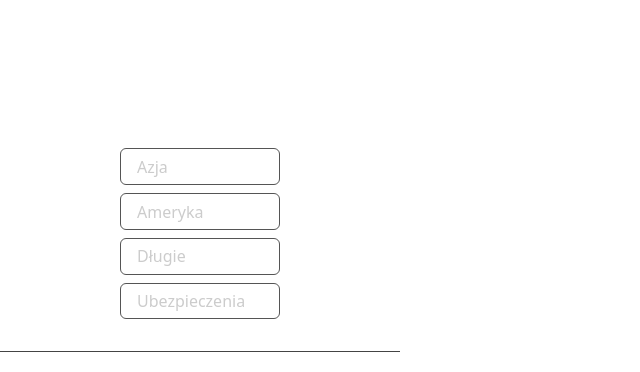
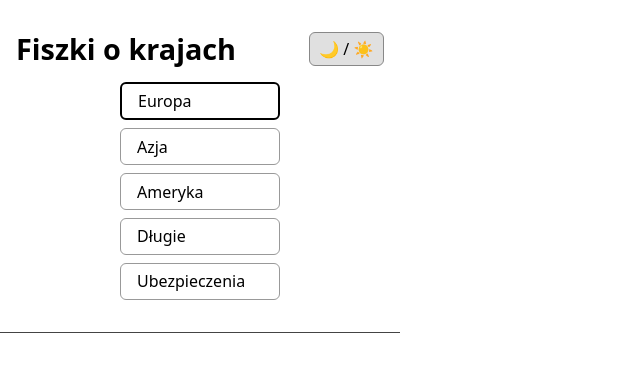
Before and after one commit to MateuszLyski/fiszki-app, a React (Vite) app: page / in a window 1280 px wide. Shown: the top 372 px of the page, without its empty margins (0-640 px from the left). Built offline with nearby package versions, Linux system fonts and the light colour scheme.

Commit message:
Only scroll17

```diff
--- a/src/App.jsx
+++ b/src/App.jsx
@@ -1,6 +1,7 @@
 import { useState, useEffect } from 'react';
 import Navbar from './Navbar';
 import FlashcardContainer from './FlashcardContainer';
+
 
 // statyczne importy danych
 import europa from './data/europe.json';
@@ -36,6 +37,11 @@ function App() {
     setDirection('next');
   }, [category]);
 
+  const toggleTheme = () => {
+    const isDark = document.body.classList.toggle('dark');
+    localStorage.setItem('theme', isDark ? 'dark' : 'light');
+    };
+
   const nextCard = () => {
     if (index < flashcards.length - 1) {
       setDirection('next');
@@ -59,7 +65,7 @@ function App() {
   return (
     <div className={isActive ? 'fullscreen-locked' : 'scrollable-menu'}>
       {!isActive && (
-        <Navbar currentSet={category} onSelect={handleSet} isActive={isActive} />
+        <Navbar currentSet={category} onSelect={handleSet} isActive={isActive} onToggleTheme={toggleTheme} />
       )}
 
       {isActive && (
@@ -139,7 +145,7 @@ const buttonStyle = {
 
 const backButtonStyle = {
   background: 'transparent',
-  color: '#ffffff',
+  color: 'var(--text-color)',
   border: 'none',
   fontSize: '1rem',
   cursor: 'pointer'
@@ -163,7 +169,7 @@ const topBarStyle = {
   display: 'flex',
   alignItems: 'center',
   gap: '12%',
-  color: '#ffffff',
+  color: 'var(--text-color)',
   width: '100%',
   justifyContent: 'flex-start',
   fontSize: '1rem'
--- a/src/Flashcard.jsx
+++ b/src/Flashcard.jsx
@@ -37,7 +37,8 @@ export default function Flashcard({ question, answer, flipped = false, className
           style={{
             ...cardFaceStyle,
             transform: 'rotateY(180deg)',
-            backgroundColor: '#3b3b3b'
+            backgroundColor: 'var(--card-bg)',
+            color: 'var(--text-color)'
           }}
         >
           {answer}
@@ -53,8 +54,8 @@ const cardFaceStyle = {
   maxWidth: '400px',
   height: '100%',
   borderRadius: '12px',
-  backgroundColor: '#2a2a2a', // ciemniejszy niż biały, ale jaśniejszy niż tło
-  color: '#ffffff',
+  backgroundColor: 'var(--card-bg)',
+  color: 'var(--text-color)',
   boxShadow: '0 0 10px rgba(0, 0, 0, 0.2)',
   display: 'flex',
   justifyContent: 'center',
--- a/src/Navbar.jsx
+++ b/src/Navbar.jsx
@@ -1,11 +1,16 @@
-export default function Navbar({ currentSet, onSelect, isActive }) {
+export default function Navbar({ currentSet, onSelect, isActive, onToggleTheme }) {
   const sets = ['Europa', 'Azja', 'Ameryka', 'Długie', 'Ubezpieczenia'];
 
   return (
     <nav style={navStyle}>
-      <h1 style={{ fontSize: '1.8rem', marginBottom: '1rem', color: '#ffffff' }}>
-        Fiszki o krajach
-      </h1>
+        <div style={navHeaderStyle}>
+            <h1 style={{ fontSize: '1.8rem', margin: 0, color: 'var(--text-color)' }}>
+            Fiszki o krajach
+            </h1>
+            <button onClick={onToggleTheme} style={themeButtonStyle}>
+            🌙 / ☀️
+            </button>
+        </div>
 
       {!isActive && (
         <div style={{ display: 'flex', flexDirection: 'column', gap: '0.5rem' }}>
@@ -15,8 +20,9 @@ export default function Navbar({ currentSet, onSelect, isActive }) {
               onClick={() => onSelect(set.toLowerCase())}
               style={{
                 background: 'transparent',
-                color: currentSet === set.toLowerCase() ? '#ffffff' : '#cccccc',
-                border: `1px solid ${currentSet === set.toLowerCase() ? '#ffffff' : '#555555'}`,
+                color: 'var(--text-color)',
+                border: currentSet === set.toLowerCase() ? '2px solid var(--text-color)' : '1px solid #999999',
+
                 padding: '0.4rem 1rem',
                 borderRadius: '6px',
                 cursor: 'pointer',
@@ -43,3 +49,21 @@ const navStyle = {
   alignItems: 'center',
   borderBottom: '1px solid #444'
 };
+
+const navHeaderStyle = {
+  display: 'flex',
+  justifyContent: 'space-between',
+  alignItems: 'center',
+  width: '100%',
+  marginBottom: '1rem'
+};
+
+const themeButtonStyle = {
+  backgroundColor: 'var(--button-bg)',
+  color: 'var(--text-color)',
+  border: '1px solid #888',
+  borderRadius: '6px',
+  padding: '0.3rem 0.6rem',
+  fontSize: '1rem',
+  cursor: 'pointer'
+};
--- a/src/index.css
+++ b/src/index.css
@@ -116,3 +116,22 @@ html, body {
   height: 100vh;
   overflow: hidden;
 }
+:root {
+  --bg-color: #ffffff;
+  --text-color: #000000;
+  --card-bg: #ffffff;       /* było #f0f0f0 — teraz 100% jasna karta */
+  --button-bg: #e0e0e0;     /* szare przyciski nadal */
+}
+
+body.dark {
+  --bg-color: #1e1e1e;
+  --text-color: #ffffff;
+  --card-bg: #2a2a2a;
+  --button-bg: #333333;
+}
+
+body {
+  background-color: var(--bg-color);
+  color: var(--text-color);
+  transition: background-color 0.3s, color 0.3s;
+}
```
